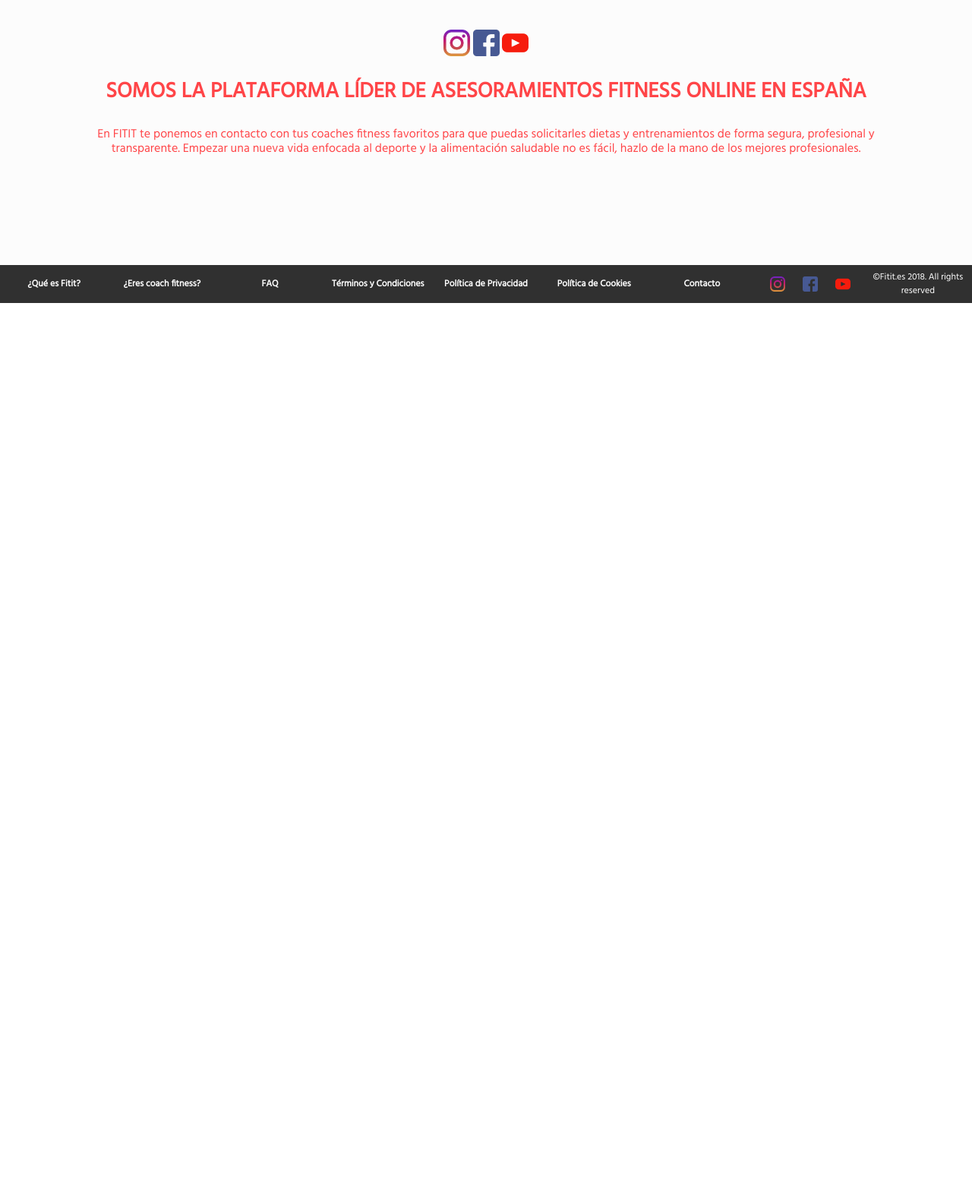
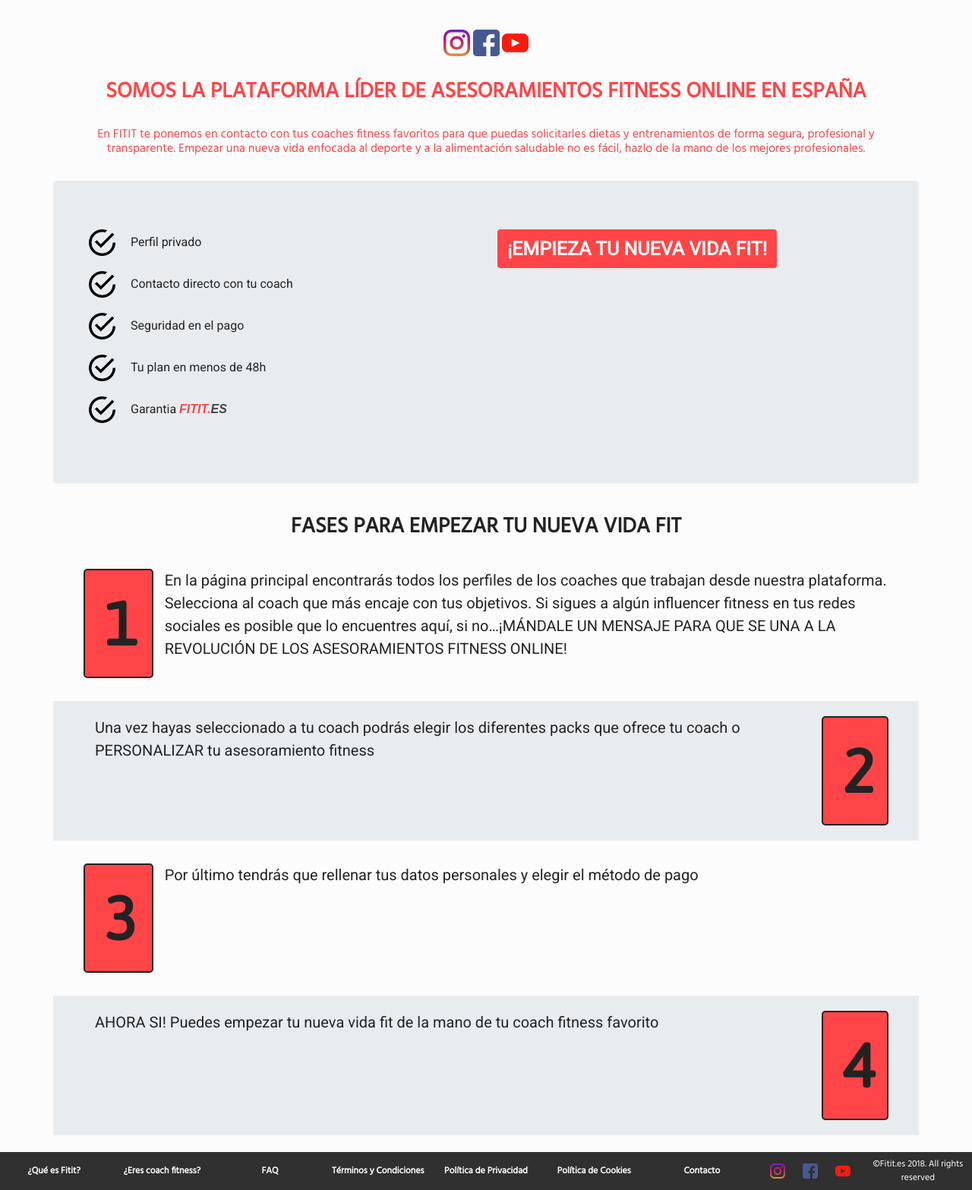
Before and after one commit to misterbarbas/work_space_fitit, a CodeIgniter app: page /fitit_v2/queesfitit in a window 1280 px wide. Shown: the part 401-1968 px from the top of the page at 76% size. Before the commit the page ends 800 px from the top, so only its background shows below. Run offline with CodeIgniter, Linux system fonts and the light colour scheme; some libraries are stand-ins or nearby versions.

Commit message:
que es fitit actualizacion

```diff
--- a/application/views/infoFitit/queesfitit.php
+++ b/application/views/infoFitit/queesfitit.php
@@ -31,6 +31,62 @@
     width: 35px;
     height: auto;
   }
+  ul {
+    list-style-type: none;
+    list-style-position:inside;
+  }
+  ul img {
+    width: 35px;
+    height: auto;
+    margin-right: 20px;
+  }
+  ul .margin_top {
+    margin-top: 20px;
+  }
+  #fitit_font {
+      font-family: sans-serif;
+  }
+  .red {
+      color: #FF4548;
+  }
+  .grey {
+      color: #444444;
+  }
+  .fitit_style {
+      font-weight: bold;
+      font-style: italic;
+  }
+  button {
+    background: #FF4548;
+    color: white;
+    border-color: #FF4548;
+    text-align: center;
+  }
+  button:hover {
+    background: white;
+    color: #FF4548;
+    border-color: #FF4548;
+    box-shadow: 0 4px 8px 0 rgba(0, 0, 0, 0.2), 0 6px 20px 0 rgba(0, 0, 0, 0.19);
+  }
+  .number {
+    font-family: 'Asap', sans-serif;
+    background: #FF4548;
+    border-style: solid;
+    border-width: 5px;
+    border-color: #232323;
+    border-radius: 5px;
+    border-width: 2px;
+    font-size: 80px;
+    padding: 10px 25px;
+  }
+  .back {
+    background: #E9ECEF;
+    padding: 20px 40px;
+  }
+  .size {
+    font-size: 20px;
+  }
+
 </style>
 
 <img id="img-principal" src="http://localhost/fitit_v2/images/qef5.png">
@@ -55,8 +111,67 @@
 
   <div class="red">
       <h3 class="text-center text-uppercase margin_top bold">Somos la plataforma líder de asesoramientos fitness online en España</h3>
-      <h6 class="text-center margin_top">En FITIT te ponemos en contacto con tus coaches fitness favoritos para que puedas solicitarles dietas y entrenamientos de forma segura, profesional y transparente. Empezar una nueva vida enfocada al deporte y la alimentación saludable no es fácil, hazlo de la mano de los mejores profesionales.</h6>
+      <h6 class="text-center margin_top">En FITIT te ponemos en contacto con tus coaches fitness favoritos para que puedas solicitarles dietas y entrenamientos de forma segura, profesional y transparente.
+        Empezar una nueva vida enfocada al deporte y a la alimentación saludable no es fácil, hazlo de la mano de los mejores profesionales.
+      </h6>
+  </div>
+  <br>
+  <div class="jumbotron row">
+    <div class="col-sm-6">
+      <ul>
+        <li><img src="http://localhost/fitit_v2/images/qef.png">Perfil privado</li>
+        <li class="margin_top"><img src="http://localhost/fitit_v2/images/qef.png">Contacto directo con tu coach</li>
+        <li class="margin_top"><img src="http://localhost/fitit_v2/images/qef.png">Seguridad en el pago</li>
+        <li class="margin_top"><img src="http://localhost/fitit_v2/images/qef.png">Tu plan en menos de 48h</li>
+        <li class="margin_top"><img src="http://localhost/fitit_v2/images/qef.png">Garantia <span id="fitit_font" class="fitit_style"><span class="red">FITIT.</span><span class="grey">ES</span></span></li>
+      </ul>
+    </div>
+    <div class="col-sm-6">
+      <a href="/fitit_v2/#contenido"><button type="submit" class="btn bold" style="font-size: 25px;">¡EMPIEZA TU NUEVA VIDA FIT!</button></a>
+    </div>
   </div>
 
-  <br><br><br><br><br>
+  <div class="size">
+      <h3 class="text-center margin_top bold">FASES PARA EMPEZAR TU NUEVA VIDA FIT</h3>
+      <br>
+      <div class="row" style="padding: 0px 0px 0px 40px;">
+        <div class="col-sm-1 number bold">
+          1
+        </div>
+        <div class="col-sm-11">
+          En la página principal encontrarás todos los perfiles de los coaches que trabajan desde nuestra plataforma. Selecciona al coach que más encaje con tus objetivos. Si sigues a algún influencer fitness en tus redes sociales es posible que lo encuentres aquí, si no…¡MÁNDALE UN MENSAJE PARA QUE SE UNA A LA REVOLUCIÓN DE LOS ASESORAMIENTOS FITNESS ONLINE!
+        </div>
+      </div>
+      <br>
+      <div class="row back">
+        <div class="col-sm-11">
+          Una vez hayas seleccionado a tu coach podrás elegir los diferentes packs que ofrece tu coach o PERSONALIZAR tu asesoramiento fitness
+        </div>
+        <div class="col-sm-1 number bold">
+          2
+        </div>
+      </div>
+      <br>
+      <div class="row" style="padding: 0px 0px 0px 40px;">
+        <div class="col-sm-1 number bold">
+          3
+        </div>
+        <div class="col-sm-11">
+          Por último tendrás que rellenar tus datos personales y elegir el método de pago
+        </div>
+      </div>
+      <br>
+      <div class="row back">
+        <div class="col-sm-11">
+          AHORA SI! Puedes empezar tu nueva vida fit de la mano de tu coach fitness favorito
+        </div>
+        <div class="col-sm-1 number bold">
+          4
+        </div>
+      </div>
+
+  </div>
+
+
+  <br><br><br>
 </div>
```
